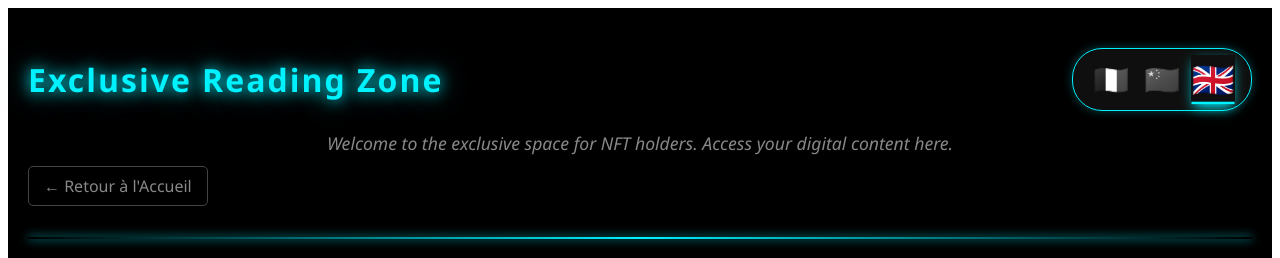
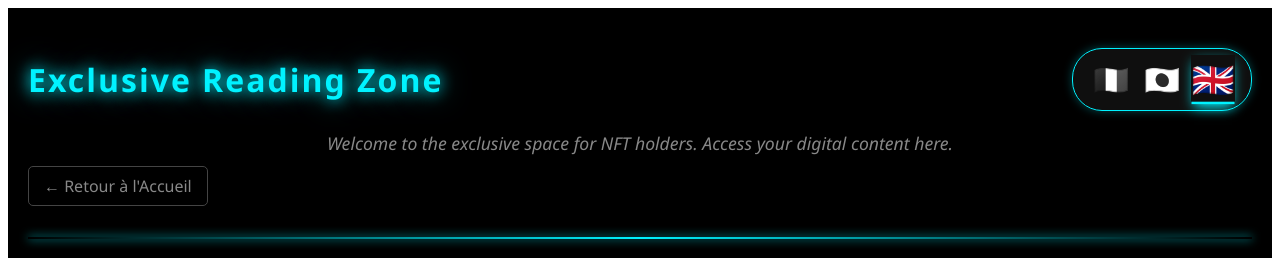
Before and after one commit to samirkema/otakusshopandswap, a Jekyll site: the page built from manga_en.html, in a window 1280 px wide. Shown: the top 258 px of the page. Built offline with Jekyll 4.4.1, drawn with Linux system fonts in a browser that asks for light colours.

Commit message:
Update manga_en.html

```diff
--- a/manga_en.html
+++ b/manga_en.html
@@ -10,7 +10,7 @@ title: Lecture Exclusive (Manga, Webtoon, Livres)
 
             <div class="language-selector">
                 <a href="{{ '/manga.html' | relative_url }}" class="lang-icon " >🇫🇷</a>
-                <a href="{{ '/manga_jp.html' | relative_url }}" class="lang-icon" >🇨🇳</a>
+                <a href="{{ '/manga_jp.html' | relative_url }}" class="lang-icon" >🇯🇵</a>
                 <a href="{{ '/manga_en.html' | relative_url }}" class="lang-icon active" >🇬🇧</a>
             </div>
         </div>
```
